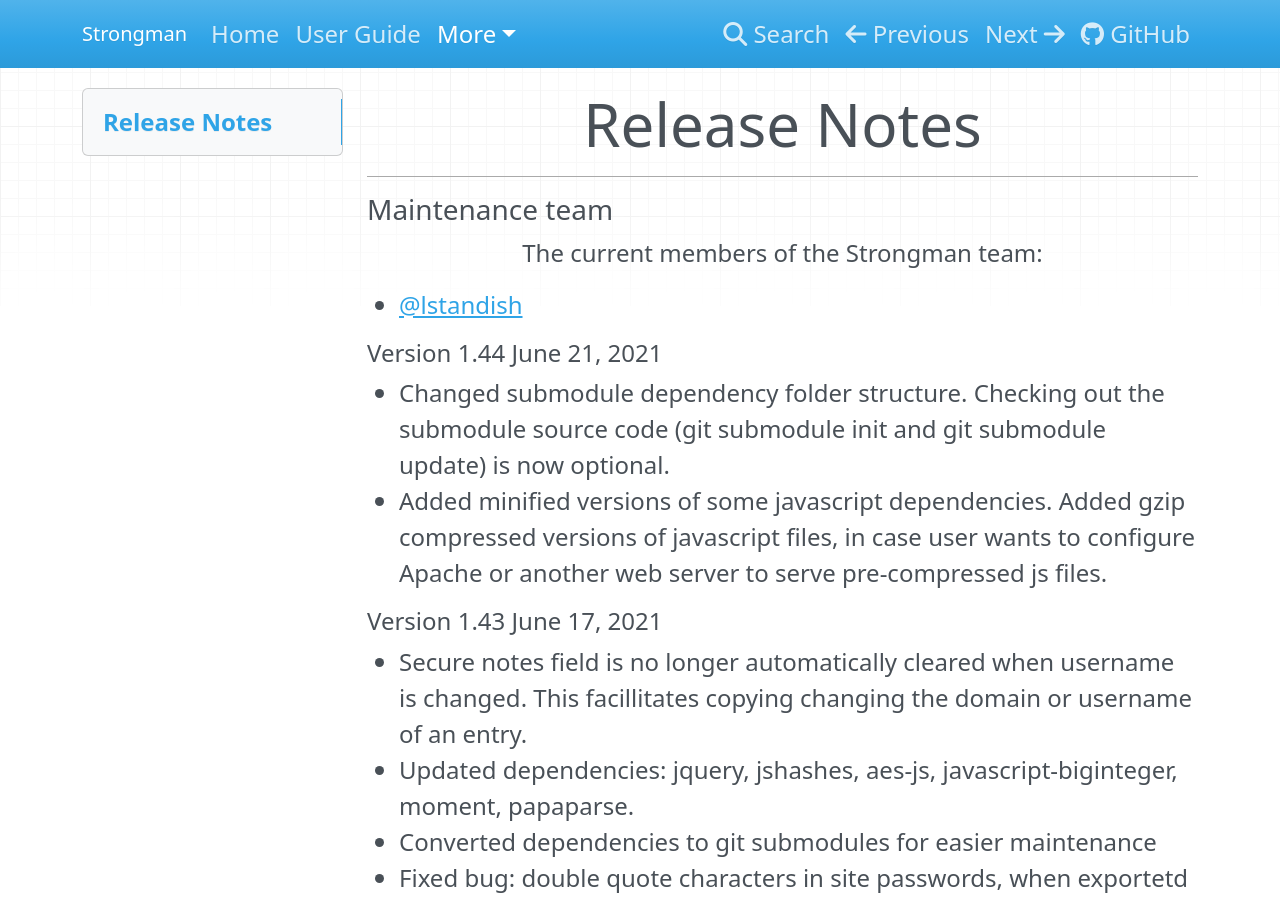
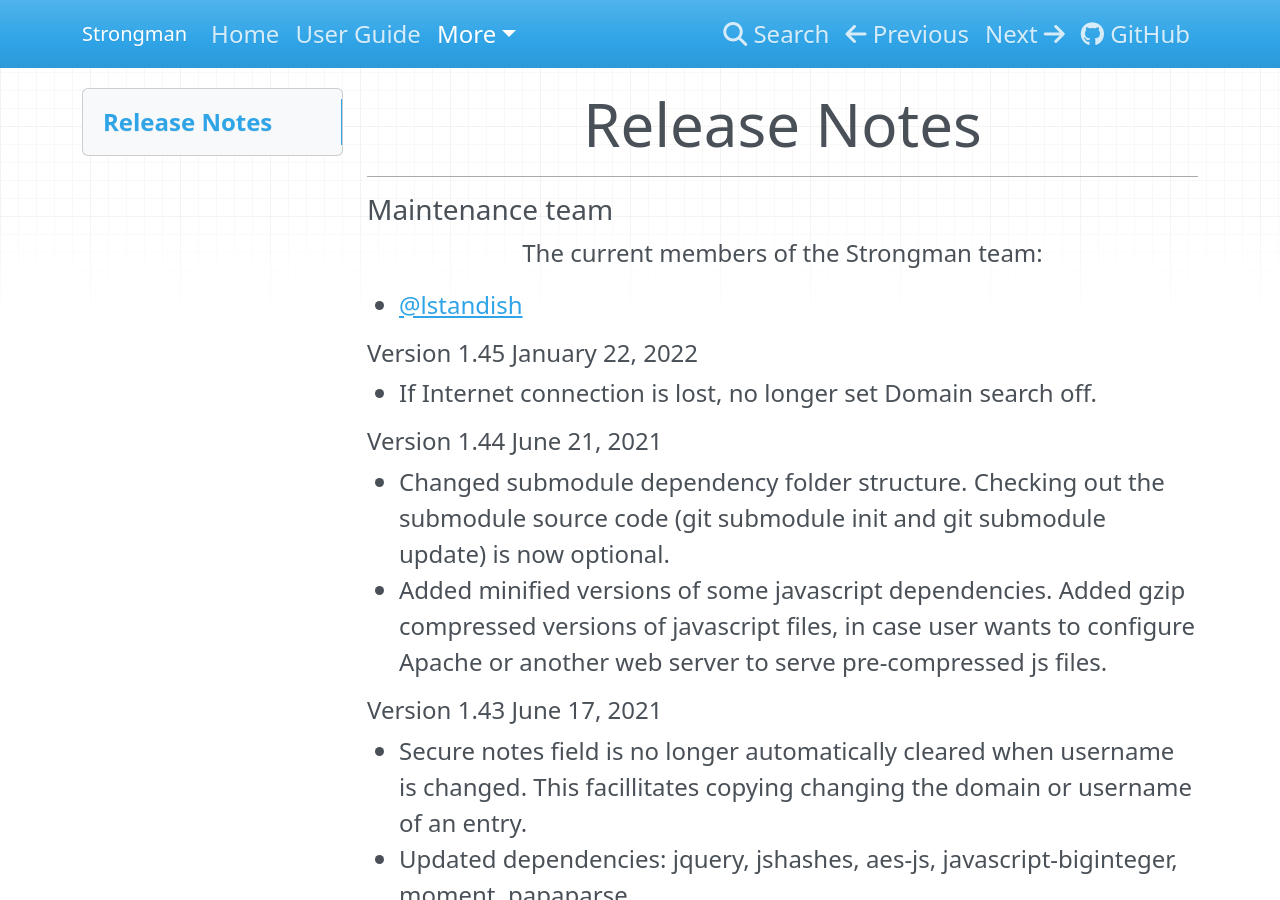
Before and after one commit to lstandish/strongman-md, an MkDocs documentation site: the page built from docs/more/release-notes.md, in a window 1280 px wide and 900 px high. Built offline with MkDocs 1.6.1, drawn with Linux system fonts in a browser that asks for light colours.

Commit message:
update release notes

```diff
--- a/docs/more/release-notes.md
+++ b/docs/more/release-notes.md
@@ -7,6 +7,9 @@
 The current members of the Strongman team:
 
 * [@lstandish](https://github.com/lstandish/)
+
+#### Version 1.45 January 22, 2022
+- If Internet connection is lost, no longer set Domain search off.
 
 #### Version 1.44 June 21, 2021
 - Changed submodule dependency folder structure. Checking out the submodule source code (git submodule init and git submodule update) is now optional.
```
